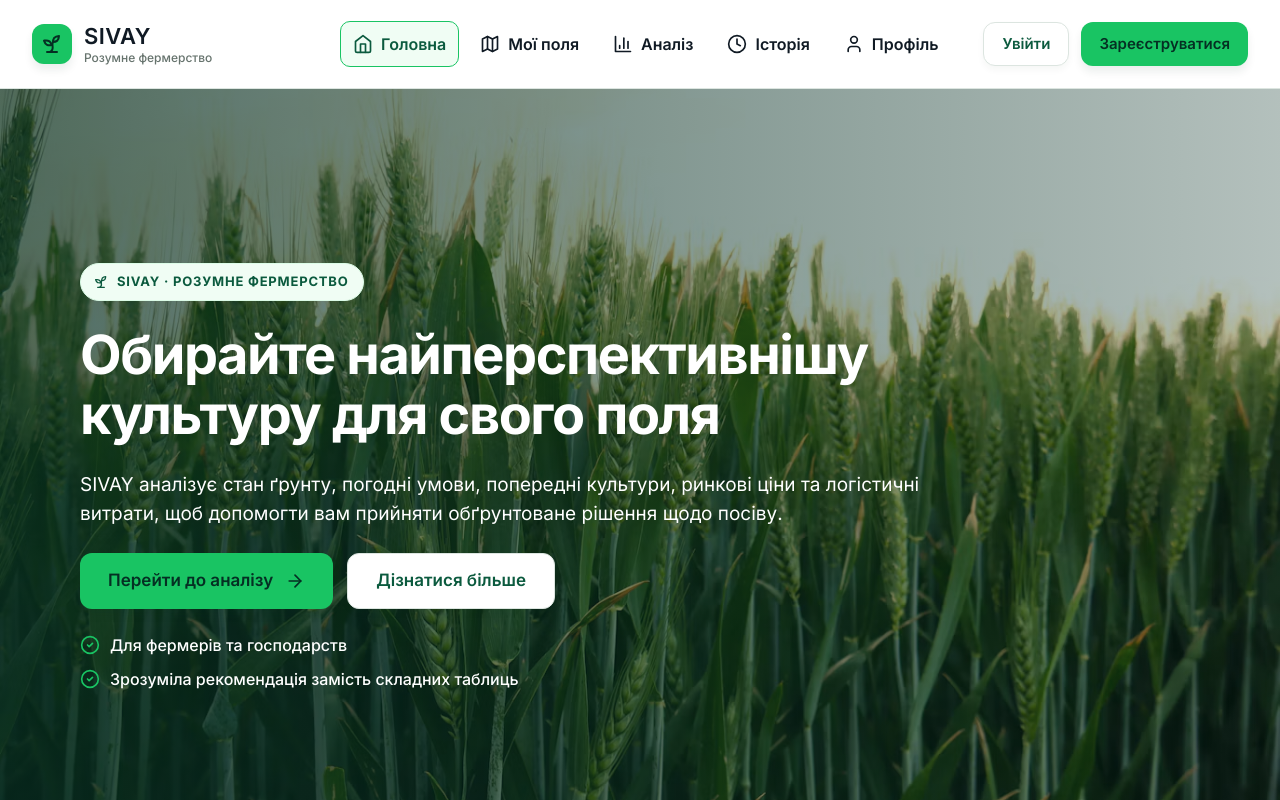
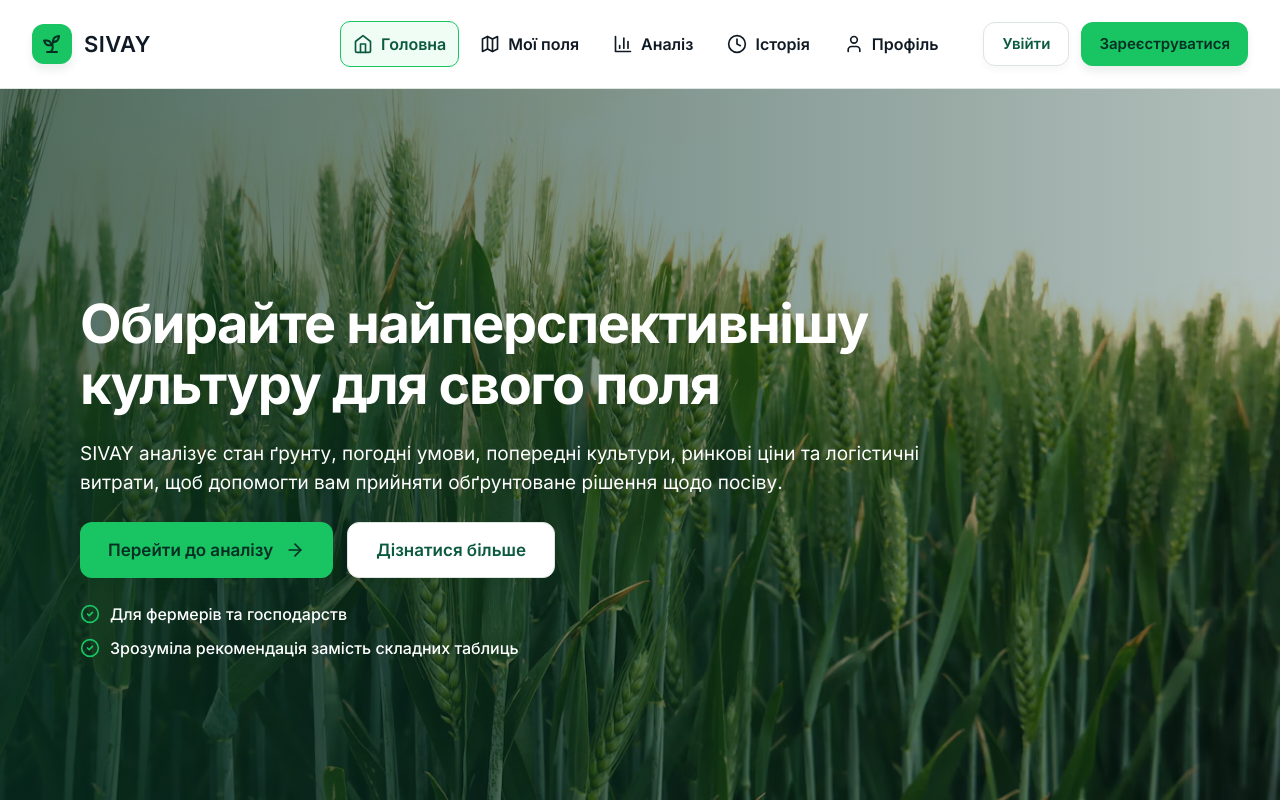
Before and after one commit to IvanSavcynskyi/SIVAY-platform, a React (Vite) app in the folder frontend/: page / in a window 1280 px wide. Shown: the top 800 px of the page. Built offline with nearby package versions, Linux system fonts and the light colour scheme.

Commit message:
Delete "Розумне фермерство"

```diff
--- a/frontend/src/components/Footer/Footer.jsx
+++ b/frontend/src/components/Footer/Footer.jsx
@@ -23,7 +23,6 @@ export default function Footer() {
               </span>
               <span className="footer__brand-text">
                 <span className="footer__brand-name">SIVAY</span>
-                <span className="footer__brand-tagline">Розумне фермерство</span>
               </span>
             </div>
             <p className="footer__description">
--- a/frontend/src/components/Header/Header.jsx
+++ b/frontend/src/components/Header/Header.jsx
@@ -97,7 +97,6 @@ export default function Header({ activeLink = 'home' }) {
           </span>
           <span className="header__brand-text">
             <span className="header__brand-name">SIVAY</span>
-            <span className="header__brand-tagline">Розумне фермерство</span>
           </span>
         </AppLink>
 
--- a/frontend/src/pages/Home/Home.jsx
+++ b/frontend/src/pages/Home/Home.jsx
@@ -103,10 +103,6 @@ export default function Home() {
       <section className="hero" aria-labelledby="hero-title">
         <div className="container">
           <div className="hero__copy">
-            <p className="chip">
-              <Icon name="sprout" />
-              <span>SIVAY · РОЗУМНЕ ФЕРМЕРСТВО</span>
-            </p>
             <h1 id="hero-title" className="hero__title">
               Обирайте найперспективнішу культуру для свого поля
             </h1>
```
